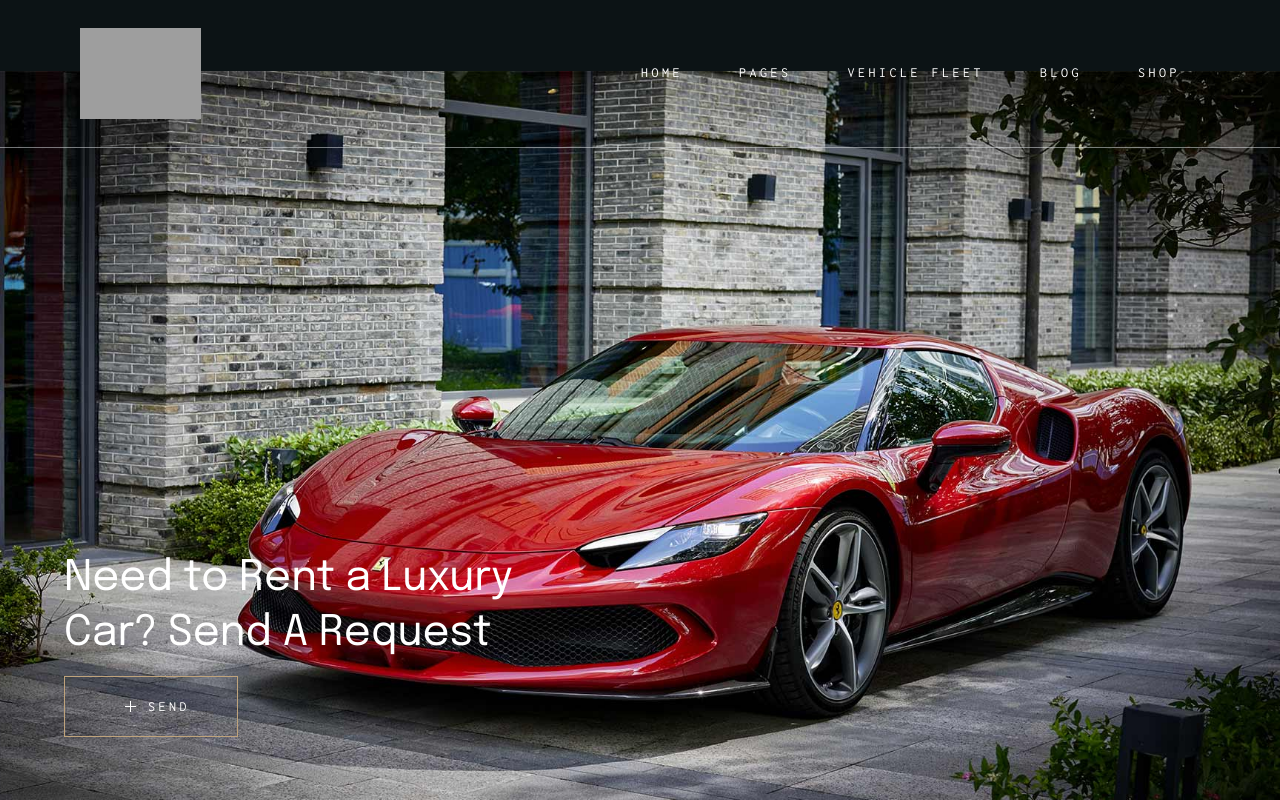
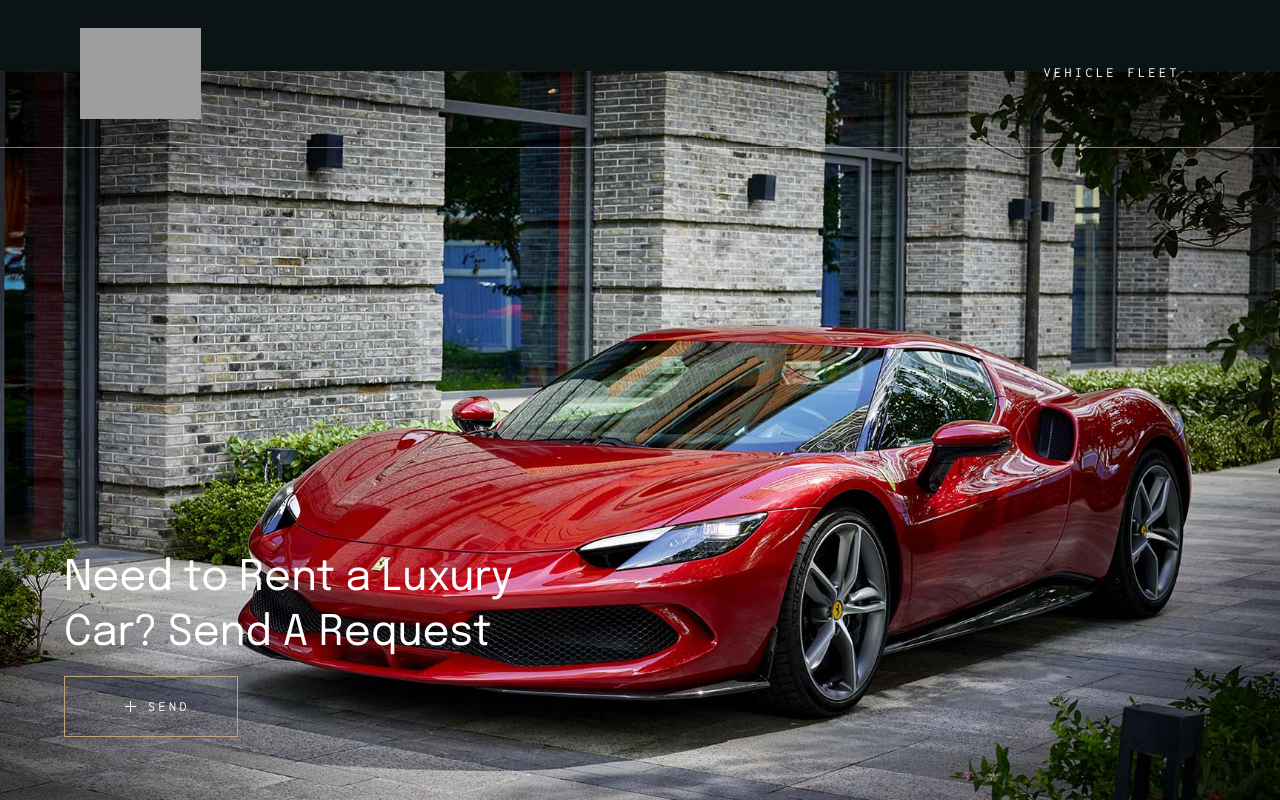
Before and after one commit to debiff/luxury-car, a Next.js app: page / in a window 1280 px wide. Shown: the top 800 px of the page. Built offline with nearby package versions, Linux system fonts and the light colour scheme; grey boxes are pictures that could not be loaded; a web font is replaced by a local one.

Commit message:
fix link

```diff
--- a/app/fleet/page.tsx
+++ b/app/fleet/page.tsx
@@ -4,8 +4,11 @@ import { epilogue, sora } from "@/app/ui/fonts";
 import { SelectBox } from "@/app/ui/commons/SelectBox";
 import { Cars, Car as CarType } from "@/app/lib/placeholder-car";
 import { Button } from "@/app/ui/commons/Button";
+import { useRouter } from "next/navigation";
 
-const Car = (car: CarType) => (
+const Car = (car: CarType) => {
+  const router = useRouter();
+  return (
     <div key={car.id} className={"pt-8 px-8 pb-10 w-full min-h-1 bg-[#f7f5f2]"}>
       <Image
         className={"w-full"}
@@ -49,10 +52,18 @@ const Car = (car: CarType) => (
             hour
           </span>
         </div>
-      <Button variant={"secondary"}>MORE DETAILS</Button>
+        <Button
+          variant={"secondary"}
+          onClick={() => {
+            router.push(`/fleet/${car.id}`);
+          }}
+        >
+          MORE DETAILS
+        </Button>
       </div>
     </div>
   );
+};
 const Page = () => {
   return (
     <main className="flex min-h-screen flex-col bg-white">
--- a/app/ui/footer/index.tsx
+++ b/app/ui/footer/index.tsx
@@ -44,10 +44,10 @@ export const Footer = () => {
               <ul
                 className={`${inconsolata.className} flex flex-col gap-4 uppercase text-white text-sm leading-6 tracking-[.25em]`}
               >
-                <MenuItem label={"Home"} url={"#"} />
-                <MenuItem label={"Pages"} url={"#"} />
-                <MenuItem label={"Vehicle fleet"} url={"#"} />
-                <MenuItem label={"Blog"} url={"#"} />
+                <MenuItem label={"Home"} url={"/"} />
+                {/*<MenuItem label={"Pages"} url={"#"} />*/}
+                <MenuItem label={"Vehicle fleet"} url={"/fleet"} />
+                {/*<MenuItem label={"Blog"} url={"#"} />*/}
               </ul>
             </div>
             <div></div>
--- a/app/ui/navbar/MenuItems/index.tsx
+++ b/app/ui/navbar/MenuItems/index.tsx
@@ -27,11 +27,11 @@ export const MenuItems: React.FC<Props> = ({ className }) => {
   const pathname = usePathname();
 
   const items = [
-    { label: "Home", href: "/" },
-    { label: "Pages", href: "/pages" },
-    { label: "Vehicle fleet", href: "/fleet" },
-    { label: "Blog", href: "/blog" },
-    { label: "Shop", href: "/shop" }
+    // { label: "Home", href: "/" },
+    // { label: "Pages", href: "/pages" },
+    { label: "Vehicle fleet", href: "/fleet" }
+    // { label: "Blog", href: "/blog" },
+    // { label: "Shop", href: "/shop" }
   ];
 
   return (
--- a/app/ui/navbar/index.tsx
+++ b/app/ui/navbar/index.tsx
@@ -7,6 +7,8 @@ import { inconsolata } from "@/app/ui/fonts";
 import { MenuButton } from "@/app/ui/navbar/MenuButton";
 import { MenuItems } from "@/app/ui/navbar/MenuItems";
 import { motion } from "framer-motion";
+import styles from "@/app/ui/navbar/MenuItems/menuItem.module.css";
+import Link from "next/link";
 
 export const Navbar = () => {
   const [transparentBackground, setTransparentBackground] = useState(true);
@@ -54,13 +56,9 @@ export const Navbar = () => {
         }
       )}
     >
-      <a
-        itemProp="url"
-        href="https://luxedrive.qodeinteractive.com/"
-        rel="home"
-      >
+      <Link href={"/"}>
         <Image width="121" height="12" src="/logo.png" alt="logo main" />
-      </a>
+      </Link>
 
       <MenuItems className={"hidden md:block"} />
       <MenuButton onClick={() => setIsMenuOpen(!isMenuOpen)} />
```
Lines whose indentation alone changed are shown as unchanged.
